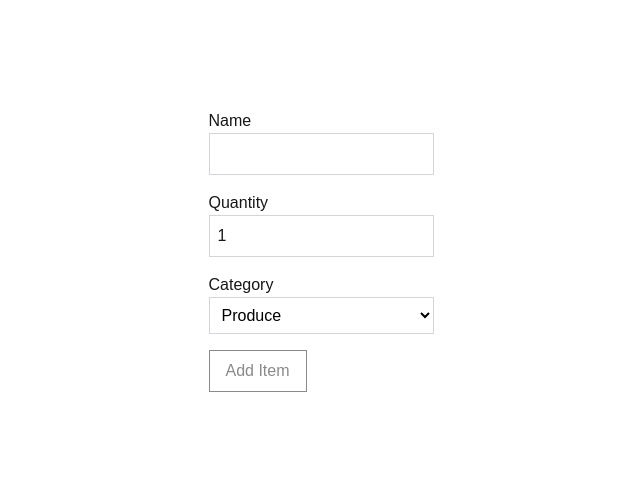
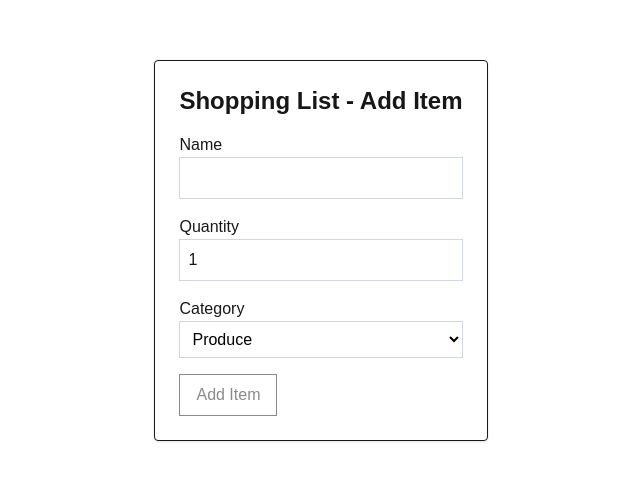
Before and after one commit to swemwave/cprg306-assignments, a Next.js app: page /week-4 in a window 1280 px wide. Shown: the part 150-630 px from the top of the page, without its empty margins (319-959 px from the left). Built offline with nearby package versions, Linux system fonts and the light colour scheme.

Commit message:
quality of life chanfes

```diff
--- a/app/week-4/new-item.tsx
+++ b/app/week-4/new-item.tsx
@@ -36,8 +36,9 @@ export default function NewItem() {
   const disableButton = name.trim().length < 2;
 
   return (
-    <form onSubmit={handleSubmit} className="max-w-md space-y-4">
+    <form onSubmit={handleSubmit} className="max-w-md space-y-4 border p-6 rounded shadow">
       <div>
+        <h1 className="text-2xl font-bold mb-4">Shopping List - Add Item</h1>
         <label className="block">Name</label>
         <input
           type="text"
```
